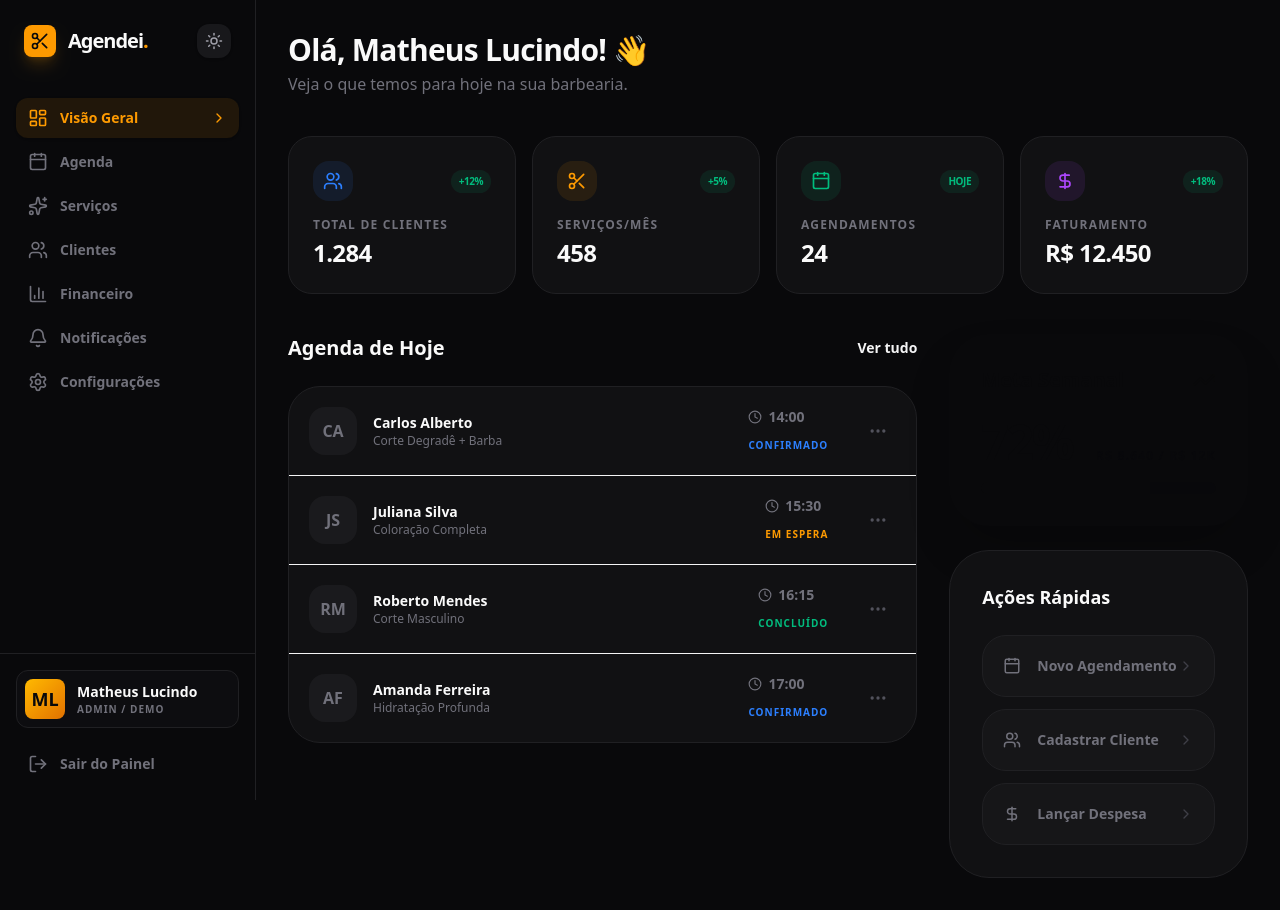
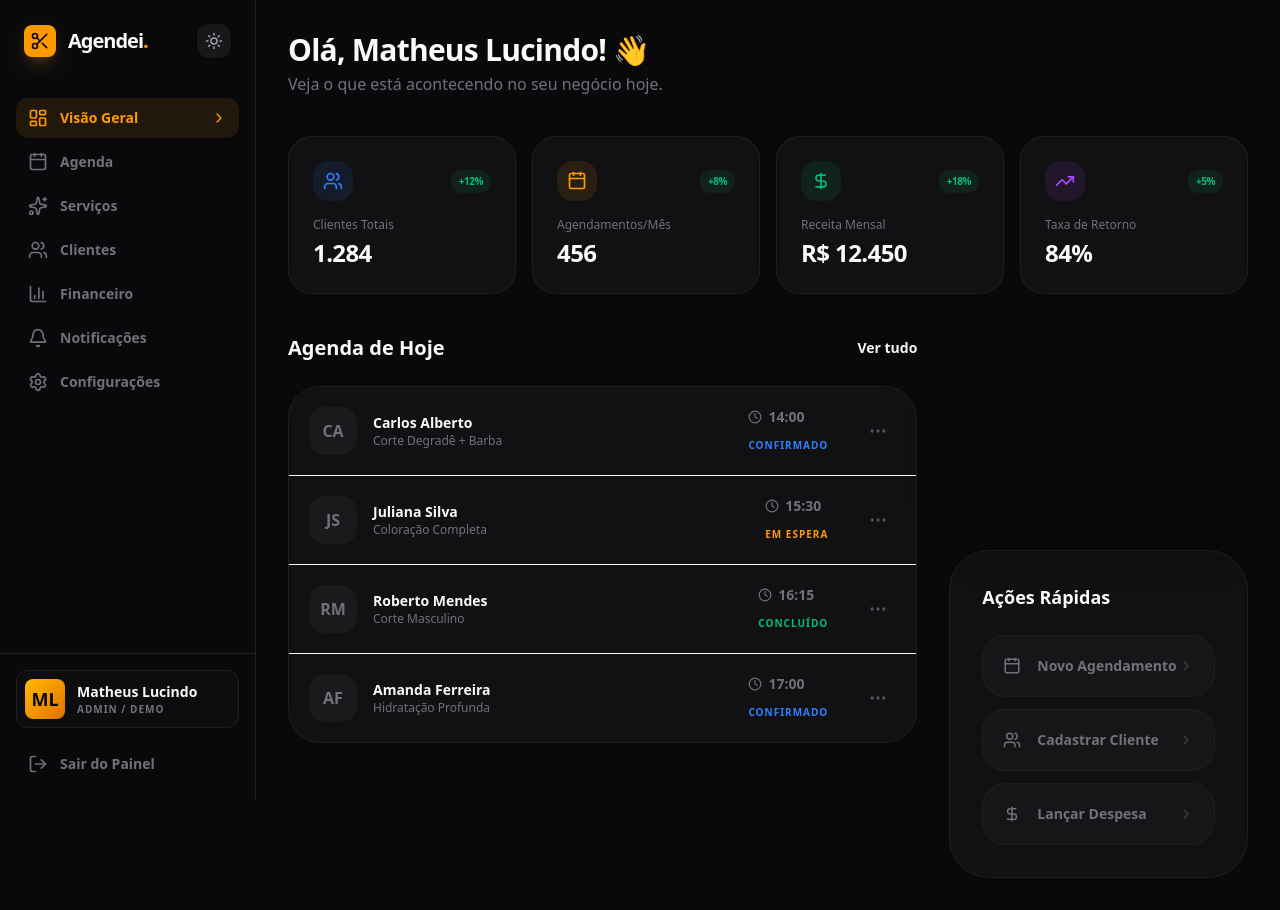
Before and after one commit to Agendei-Barbearia-e-Salao-de-Beleza/Agendei., a Next.js app in the folder dashboard/: page /dashboard in a window 1280 px wide. Built offline with nearby package versions, Linux system fonts and the light colour scheme.

Commit message:
feat: matching dashboard to production design and replacing alerts with tooltips

```diff
--- a/dashboard/src/app/dashboard/page.tsx
+++ b/dashboard/src/app/dashboard/page.tsx
@@ -1,24 +1,21 @@
 "use client";
 
-import React, { useState } from "react";
+import React from "react";
 import { motion } from "framer-motion";
 import {
   Users, Calendar, DollarSign, Clock,
-  MoreHorizontal, TrendingUp, ChevronRight,
-  Scissors, Briefcase, Star
+  MoreHorizontal, TrendingUp, ChevronRight
 } from "lucide-react";
 import { cn } from "@/lib/utils";
 import Link from "next/link";
-import { toast } from "sonner";
+import { Tooltip } from "@/components/Tooltip";
 
 export default function DashboardOverview() {
-  const [isEditingMeta, setIsEditingMeta] = useState(false);
-
   const stats = [
-    { label: "Total de Clientes", value: "1.284", icon: Users, color: "text-blue-500", bg: "bg-blue-500/10", trend: "+12%" },
-    { label: "Serviços/Mês", value: "458", icon: Scissors, color: "text-amber-500", bg: "bg-amber-500/10", trend: "+5%" },
-    { label: "Agendamentos", value: "24", icon: Calendar, color: "text-emerald-500", bg: "bg-emerald-500/10", trend: "Hoje" },
-    { label: "Faturamento", value: "R$ 12.450", icon: DollarSign, color: "text-purple-500", bg: "bg-purple-500/10", trend: "+18%" },
+    { label: "Clientes Totais", value: "1.284", icon: Users, color: "text-blue-500", bg: "bg-blue-500/10", trend: "+12%" },
+    { label: "Agendamentos/Mês", value: "456", icon: Calendar, color: "text-amber-500", bg: "bg-amber-500/10", trend: "+8%" },
+    { label: "Receita Mensal", value: "R$ 12.450", icon: DollarSign, color: "text-emerald-500", bg: "bg-emerald-500/10", trend: "+18%" },
+    { label: "Taxa de Retorno", value: "84%", icon: TrendingUp, color: "text-purple-500", bg: "bg-purple-500/10", trend: "+5%" },
   ];
 
   const todayAppointments = [
@@ -33,19 +30,18 @@ export default function DashboardOverview() {
       {/* Welcome Header */}
       <div className="flex flex-col gap-1">
         <h2 className="text-3xl font-black tracking-tight text-title">Olá, Matheus Lucindo! 👋</h2>
-        <p className="text-zinc-500 font-medium">Veja o que temos para hoje na sua barbearia.</p>
+        <p className="text-zinc-500 font-medium">Veja o que está acontecendo no seu negócio hoje.</p>
       </div>
 
-      {/* RE-ESTABLISHING TOP STATS */}
+      {/* Top Stats Grid - Exactly like Production Image */}
       <div className="grid grid-cols-1 md:grid-cols-2 lg:grid-cols-4 gap-4">
         {stats.map((stat, i) => (
+          <Tooltip key={stat.label} text={`Ver evolução de ${stat.label}`}>
             <motion.div
-            key={stat.label}
               initial={{ opacity: 0, y: 10 }}
               animate={{ opacity: 1, y: 0 }}
               transition={{ delay: i * 0.1 }}
-            className="bg-card border border-subtle p-6 rounded-3xl group cursor-pointer hover:border-accent/30 transition-all"
-            onClick={() => toast.info(`Detalhes de ${stat.label}`)}
+              className="bg-card border border-subtle p-6 rounded-3xl w-full cursor-pointer hover:border-accent/30 transition-all"
             >
               <div className="flex items-center justify-between mb-4">
                 <div className={`p-2.5 rounded-2xl ${stat.bg}`}>
@@ -56,14 +52,15 @@ export default function DashboardOverview() {
                 </span>
               </div>
               <div className="space-y-1">
-              <p className="text-zinc-500 text-xs font-black uppercase tracking-widest">{stat.label}</p>
+                <p className="text-zinc-500 text-xs font-medium">{stat.label}</p>
                 <p className="text-2xl font-black text-title tracking-tight">{stat.value}</p>
               </div>
             </motion.div>
+          </Tooltip>
         ))}
       </div>
 
-      {/* Main Content Grid (From Image) */}
+      {/* Main Content Grid */}
       <div className="grid grid-cols-1 lg:grid-cols-3 gap-8">
 
         {/* Left: Agenda de Hoje */}
@@ -81,7 +78,6 @@ export default function DashboardOverview() {
                 key={app.id}
                 whileHover={{ backgroundColor: "rgba(255,255,255,0.02)" }}
                 className="p-5 flex items-center justify-between group cursor-pointer"
-                onClick={() => toast.info(`Editando agendamento de ${app.customer}`)}
               >
                 <div className="flex items-center gap-4">
                   <div className="w-12 h-12 rounded-2xl bg-zinc-500/10 flex items-center justify-center font-black text-zinc-500 group-hover:bg-accent group-hover:text-zinc-950 transition-all">
@@ -119,11 +115,11 @@ export default function DashboardOverview() {
 
         {/* Right: Sidebar Stats */}
         <div className="space-y-6">
-          {/* Meta Semanal Card */}
+          {/* Meta Semanal Card - Matches Production */}
+          <Tooltip text="Clique para gerenciar suas metas">
             <motion.div
-            whileHover={{ scale: 1.02 }}
-            className="bg-accent p-8 rounded-[40px] shadow-2xl shadow-accent/10 cursor-pointer group"
-            onClick={() => toast.success("Meta Semanal: Faltam R$ 3.360 para o objetivo!")}
+              whileHover={{ scale: 1.01 }}
+              className="bg-accent p-8 rounded-[40px] shadow-2xl shadow-accent/10 cursor-pointer w-full"
             >
               <div className="flex items-center justify-between mb-6">
                 <h3 className="text-zinc-950 font-black text-xl">Meta Semanal</h3>
@@ -141,26 +137,15 @@ export default function DashboardOverview() {
                 />
               </div>
             </motion.div>
+          </Tooltip>
 
           {/* Ações Rápidas Section */}
           <div className="bg-card border border-subtle p-8 rounded-[40px] space-y-6">
             <h3 className="text-title font-black text-lg">Ações Rápidas</h3>
             <div className="space-y-3">
-              <QuickActionButton
-                icon={<Calendar />}
-                label="Novo Agendamento"
-                onClick={() => toast.info("Abrindo formulário de agendamento...")}
-              />
-              <QuickActionButton
-                icon={<Users />}
-                label="Cadastrar Cliente"
-                onClick={() => toast.info("Abrindo cadastro de cliente...")}
-              />
-              <QuickActionButton
-                icon={<DollarSign />}
-                label="Lançar Despesa"
-                onClick={() => toast.info("Abrindo controle de caixa...")}
-              />
+              <QuickActionButton icon={<Calendar />} label="Novo Agendamento" tooltip="Marcar horário para cliente" />
+              <QuickActionButton icon={<Users />} label="Cadastrar Cliente" tooltip="Adicionar novo cliente à base" />
+              <QuickActionButton icon={<DollarSign />} label="Lançar Despesa" tooltip="Registrar saída de caixa" />
             </div>
           </div>
         </div>
@@ -169,10 +154,10 @@ export default function DashboardOverview() {
   );
 }
 
-function QuickActionButton({ icon, label, onClick }: { icon: any; label: string; onClick: () => void }) {
+function QuickActionButton({ icon, label, tooltip }: { icon: any; label: string; tooltip: string }) {
   return (
+    <Tooltip text={tooltip}>
       <button
-      onClick={onClick}
         className="w-full flex items-center justify-between p-5 rounded-3xl bg-zinc-500/5 border border-subtle hover:border-accent/30 hover:bg-zinc-500/10 transition-all group"
       >
         <div className="flex items-center gap-4">
@@ -185,5 +170,6 @@ function QuickActionButton({ icon, label, onClick }: { icon: any; label: string;
         </div>
         <ChevronRight className="w-4 h-4 text-zinc-700 group-hover:text-accent transition-all group-hover:translate-x-1" />
       </button>
+    </Tooltip>
   );
 }
--- /dev/null
+++ b/dashboard/src/components/Tooltip.tsx
@@ -0,0 +1,36 @@
+"use client";
+
+import React, { useState } from "react";
+import { motion, AnimatePresence } from "framer-motion";
+
+interface TooltipProps {
+  text: string;
+  children: React.ReactNode;
+}
+
+export function Tooltip({ text, children }: TooltipProps) {
+  const [show, setShow] = useState(false);
+
+  return (
+    <div
+      className="relative flex items-center"
+      onMouseEnter={() => setShow(true)}
+      onMouseLeave={() => setShow(false)}
+    >
+      {children}
+      <AnimatePresence>
+        {show && (
+          <motion.div
+            initial={{ opacity: 0, y: 5, scale: 0.95 }}
+            animate={{ opacity: 1, y: 0, scale: 1 }}
+            exit={{ opacity: 0, y: 5, scale: 0.95 }}
+            className="absolute bottom-full mb-2 left-1/2 -translate-x-1/2 z-[100] px-3 py-1.5 bg-zinc-900 border border-zinc-800 text-white text-[10px] font-bold rounded-lg shadow-2xl whitespace-nowrap pointer-events-none"
+          >
+            {text}
+            <div className="absolute top-full left-1/2 -translate-x-1/2 border-8 border-transparent border-t-zinc-900" />
+          </motion.div>
+        )}
+      </AnimatePresence>
+    </div>
+  );
+}
```
Lines whose indentation alone changed are shown as unchanged.
